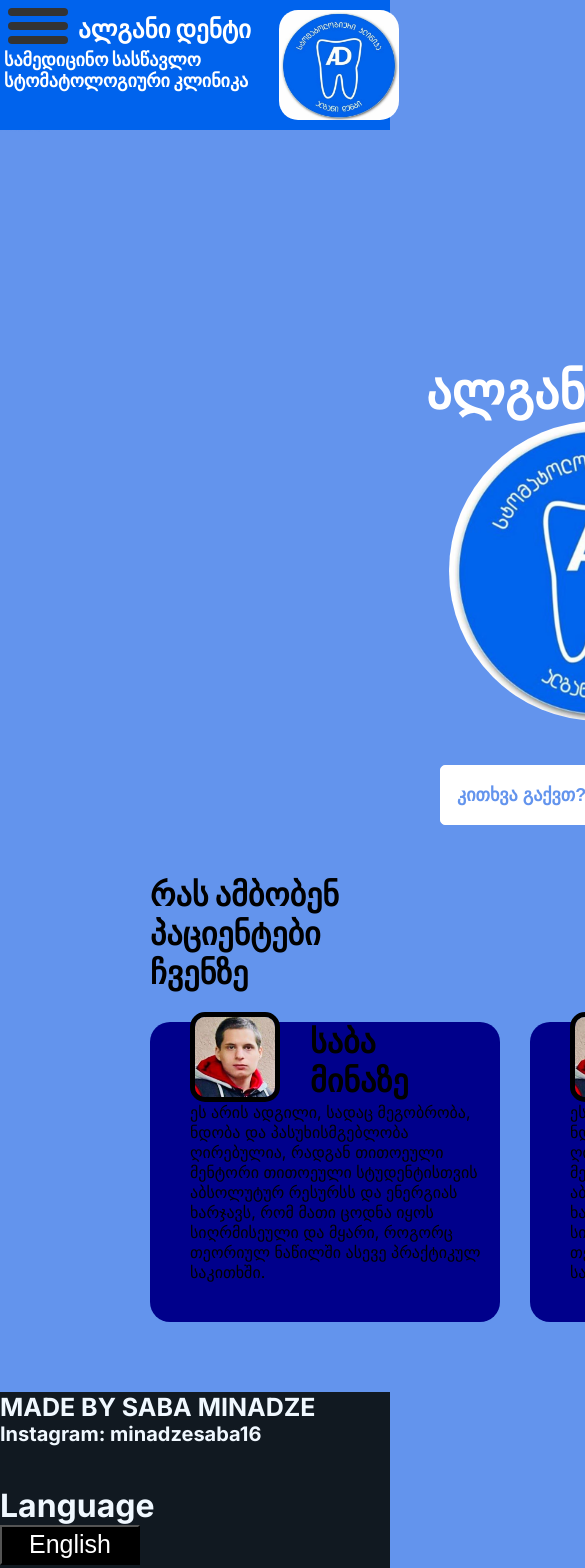
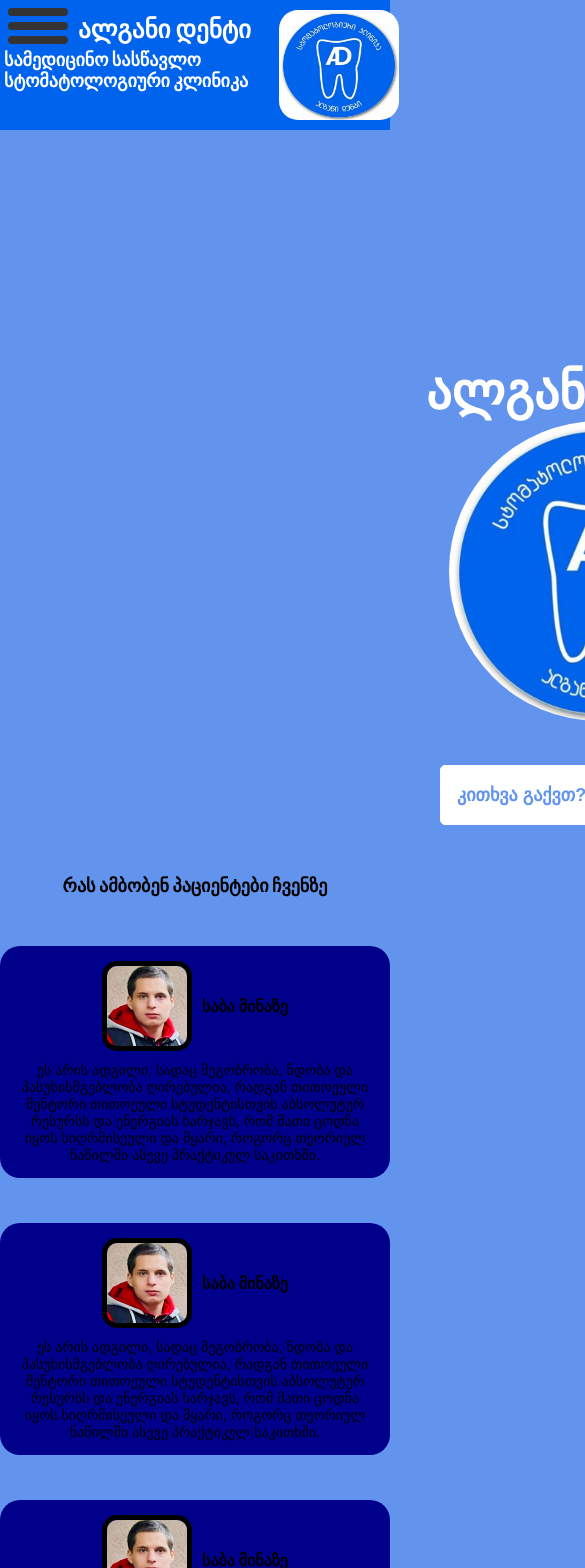
Before and after one commit to SabaMinadze/algani-dent, a Next.js app: page / in a window 390 px wide. Shown: the top 1568 px of the page, 585 px wide, since content can reach past the window. Built offline with nearby package versions, Linux system fonts and the light colour scheme.

Commit message:
Add code

```diff
--- a/app/components/Rate/Rate.module.css
+++ b/app/components/Rate/Rate.module.css
@@ -1,14 +1,39 @@
-.rateMainBox{
+.rateMainBox {
     margin-top: 50px;
+    text-align: center; /* Center the text */
 }
 
-.rateText{
-    margin-left: 150px;
+.rateText {
     font-weight: 900;
+    font-size: 24px; /* Adjusted font size for better responsiveness */
+    margin: 0 auto; /* Centered the text horizontally */
 }
 
-.rateBoxes{
+.rateBoxes {
     display: flex;
+    flex-wrap: wrap; /* Allow items to wrap to the next line */
     gap: 30px;
-    margin-left: 150px;
+    justify-content: center; /* Center the boxes */
+    margin: 20px auto; /* Centered the container horizontally */
 }
+
+/* Responsive styles */
+@media (max-width: 900px) {
+    .rateText {
+        font-size: 20px;
+    }
+
+    .rateBoxes {
+        gap: 20px;
+    }
+}
+
+@media (max-width: 600px) {
+    .rateText {
+        font-size: 18px;
+    }
+
+    .rateBoxes {
+        gap: 15px;
+    }
+}
--- a/app/components/RateBox/RateBox.module.css
+++ b/app/components/RateBox/RateBox.module.css
@@ -1,28 +1,50 @@
-.rateBox{
-    height: 300px;
-    width: 400px;
+.rateBox {
+    height: auto; /* Adjust height to be flexible */
+    width: 100%; /* Full width for responsiveness */
+    max-width: 400px; /* Max width for larger screens */
     background-color: darkblue;
     border-radius: 20px;
     margin-top: 30px;
+    padding: 20px; /* Added padding for spacing */
+    box-sizing: border-box; /* Ensure padding is included in the width */
 }
 
-.rateBoxImg{
+.rateBoxImg {
     border-radius: 15px;
-    margin-top: -10px;
-    margin-left: 40px;
     border: 5px solid black;
+    width: 90px; /* Fixed width for image */
+    height: 90px; /* Fixed height for image */
 }
 
-.flexBox{
+.flexBox {
     display: flex;
+    align-items: center; /* Center items vertically */
+    justify-content: center; /* Center items horizontally */
 }
 
-.name{
-    margin-left: 30px;
-    width: 10px;
+.name {
+    margin-left: 15px; /* Adjusted margin */
+    font-size: 18px; /* Adjusted font size */
 }
 
-.txt{
-    margin-left: 40px;
-    width: 310px;
+.txt {
+    margin-top: 10px; /* Adjusted margin for spacing */
+    font-size: 16px; /* Adjusted font size for better readability */
 }
+
+/* Responsive styles */
+@media (max-width: 600px) {
+    .rateBox {
+        width: 100%; /* Full width on smaller screens */
+        padding: 15px; /* Adjust padding */
+    }
+
+    .name {
+        font-size: 16px;
+        margin-left: 10px;
+    }
+
+    .txt {
+        font-size: 14px;
+    }
+}
```
